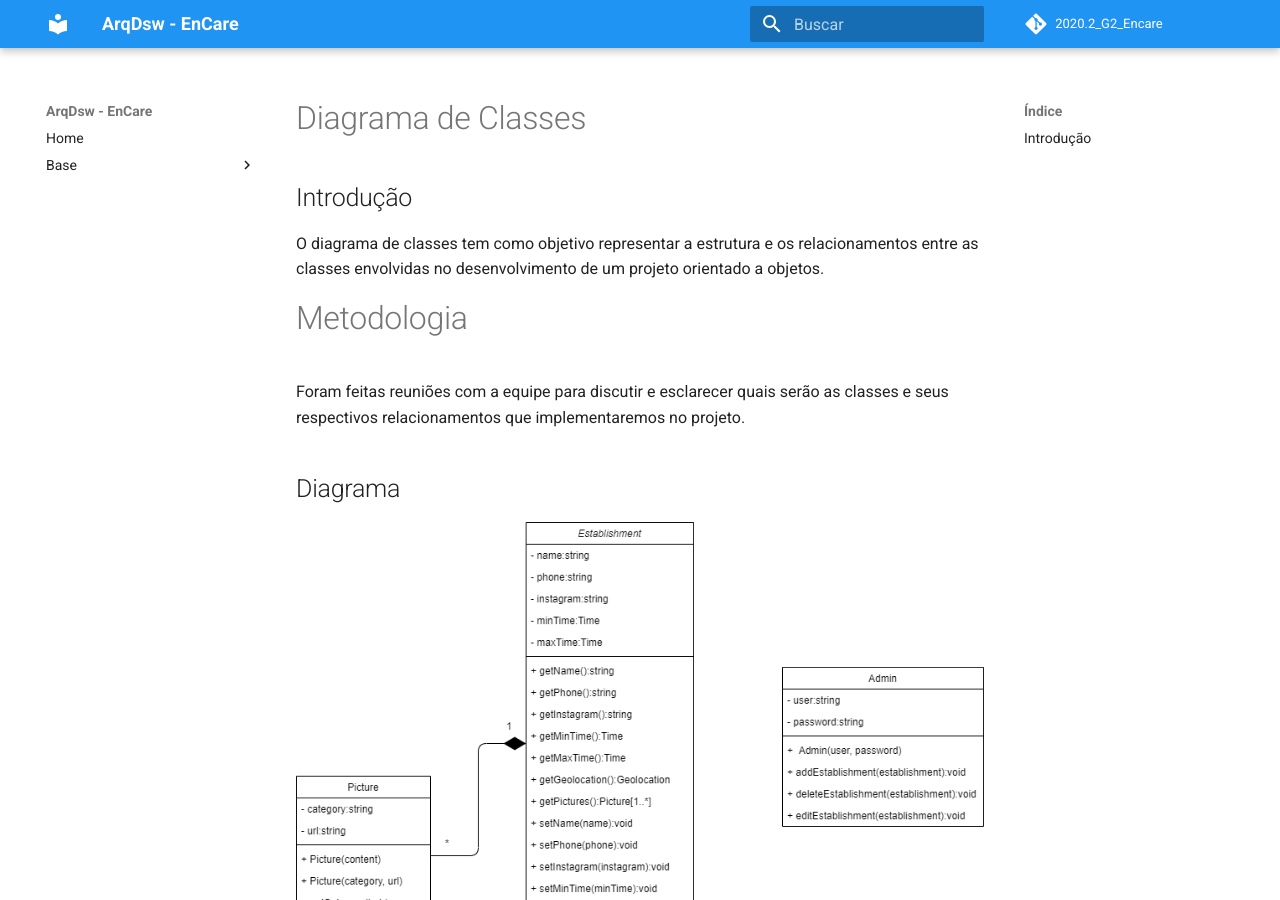
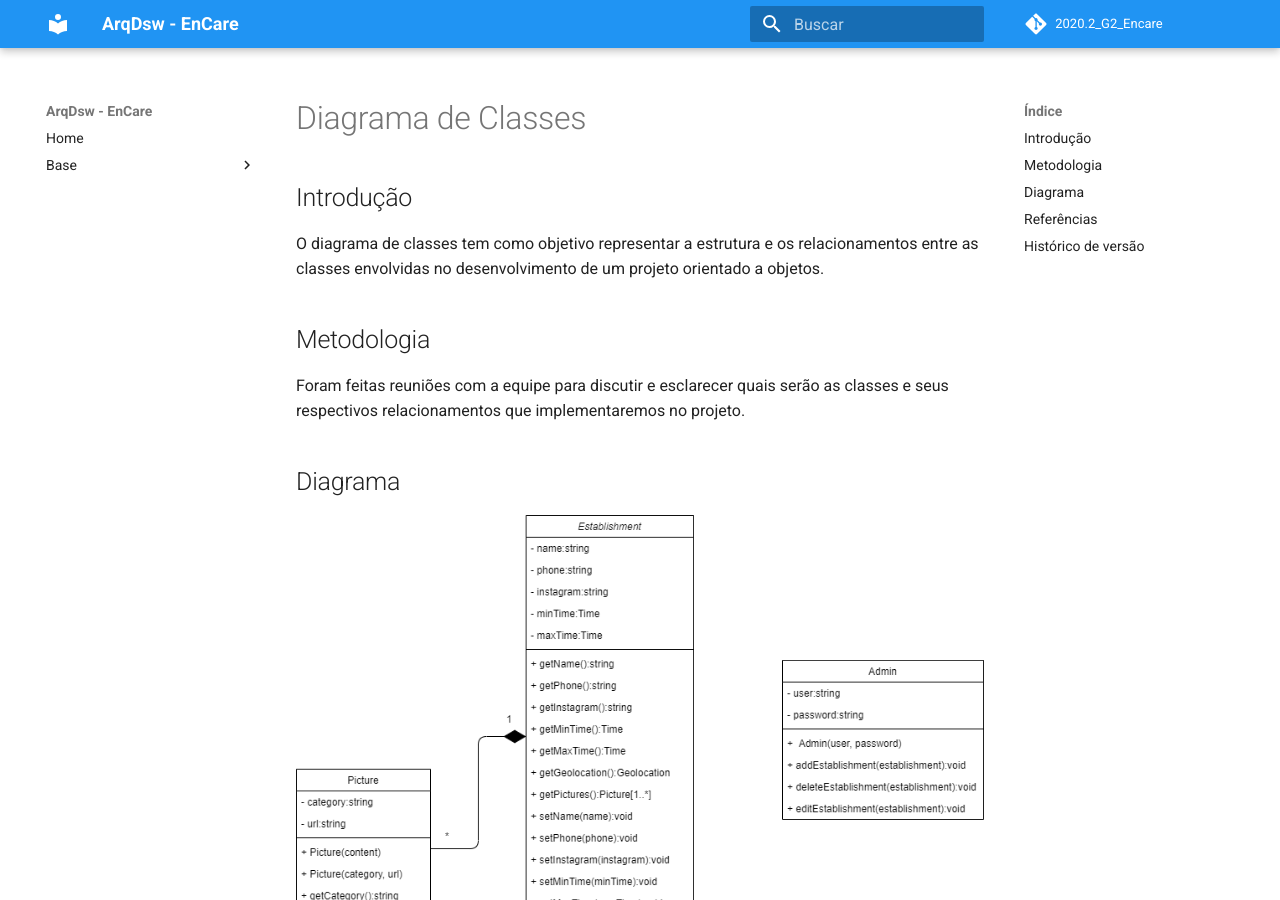
Before and after one commit to UnBArqDsw2020-2/2020.2_G2_Encare, an MkDocs documentation site: the page built from docs/Modelagem/diagrama_de_classes/diagrama_de_classes.md, in a window 1280 px wide and 900 px high. Built offline with MkDocs 1.6.1 and Material for MkDocs 9.7.7, drawn with Linux system fonts in a browser that asks for light colours; comment, search, counter and statistics services are not loaded.

Commit message:
[#31] Corrige documento do diagrama de classes.
Co-authored-by: Renato Britto <renatobritto@protonmail.com>

```diff
--- a/docs/Modelagem/diagrama_de_classes/diagrama_de_classes.md
+++ b/docs/Modelagem/diagrama_de_classes/diagrama_de_classes.md
@@ -4,7 +4,7 @@
 
 O diagrama de classes tem como objetivo representar a estrutura e os relacionamentos entre as classes envolvidas no desenvolvimento de um projeto orientado a objetos.
 
-# Metodologia
+## Metodologia
 
 Foram feitas reuniões com a equipe para discutir e esclarecer quais serão as classes e seus respectivos relacionamentos que implementaremos no projeto.
 
```
Also changed, not shown: docs/Modelagem/diagrama_de_classes/imagens/diagrama_de_classes.png.
